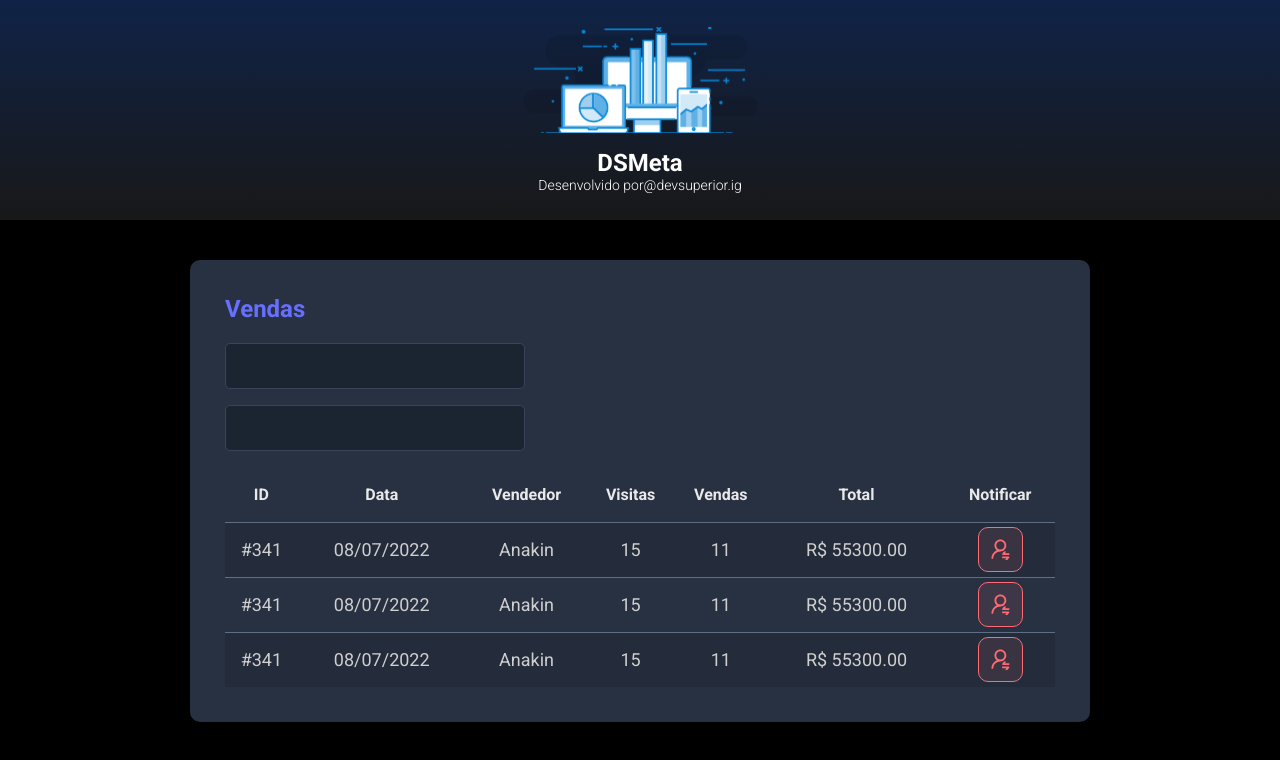
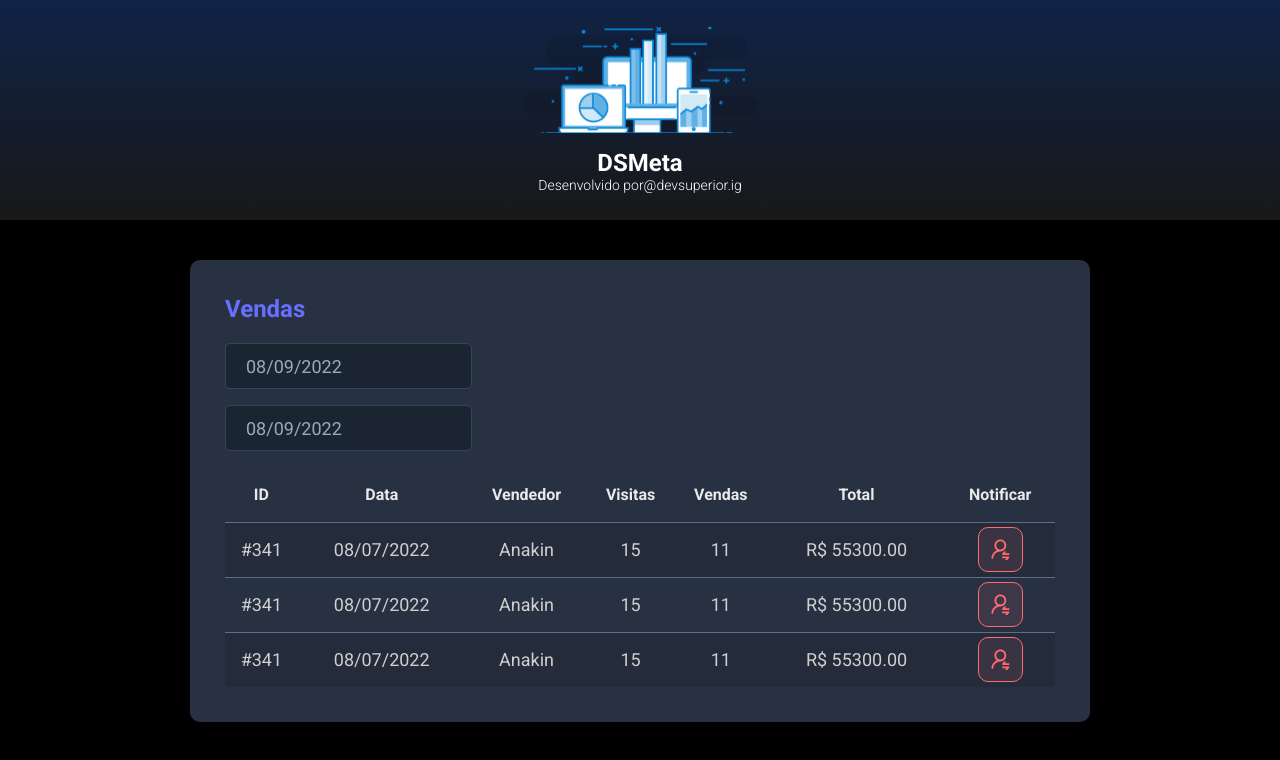
Before and after one commit to JonatasFO/dsmeta, a React (Vite) app in the folder frontend/: page / in a window 1280 px wide. Shown: the top 760 px of the page. Built offline with nearby package versions, Linux system fonts and the light colour scheme.

Commit message:
Datepicker

```diff
--- a/frontend/package.json
+++ b/frontend/package.json
@@ -9,7 +9,9 @@
     "preview": "vite preview"
   },
   "dependencies": {
+    "@types/react-datepicker": "4.4.2",
     "react": "^18.2.0",
+    "react-datepicker": "4.8.0",
     "react-dom": "^18.2.0"
   },
   "devDependencies": {
--- a/frontend/src/components/SalesCard/index.tsx
+++ b/frontend/src/components/SalesCard/index.tsx
@@ -1,7 +1,8 @@
-import logo from '../../assets/img/logo.svg'
+import DatePicker from "react-datepicker";
 import NotificationButton from '../NotificationButton'
 
 import './styles.css'
+import "react-datepicker/dist/react-datepicker.css";
 
 function SalesCard() {
   return (
@@ -10,10 +11,20 @@ function SalesCard() {
         <h2 className="dsmeta-sales-title">Vendas</h2>
         <div>
           <div className="dsmeta-form-control-container">
-            <input className="dsmeta-form-control" type="text" />
+            <DatePicker
+              selected={new Date()}
+              onChange={(date: Date) => { }}
+              className="dsmeta-form-control"
+              dateFormat="dd/MM/yyyy"
+            />
           </div>
           <div className="dsmeta-form-control-container">
-            <input className="dsmeta-form-control" type="text" />
+            <DatePicker
+              selected={new Date()}
+              onChange={(date: Date) => { }}
+              className="dsmeta-form-control"
+              dateFormat="dd/MM/yyyy"
+            />
           </div>
         </div>
 
```
Also changed, not shown: 1 other file (tests, documents, lock files or other folders).
